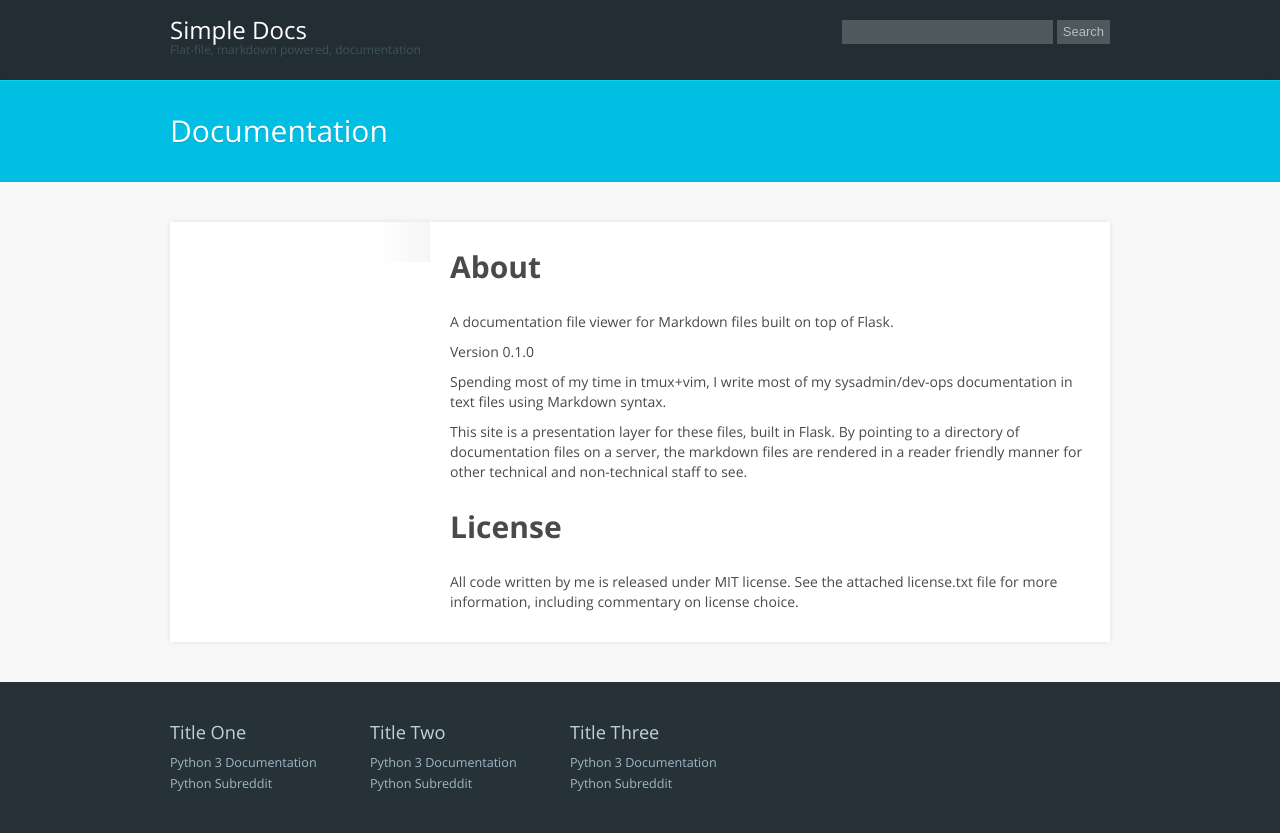
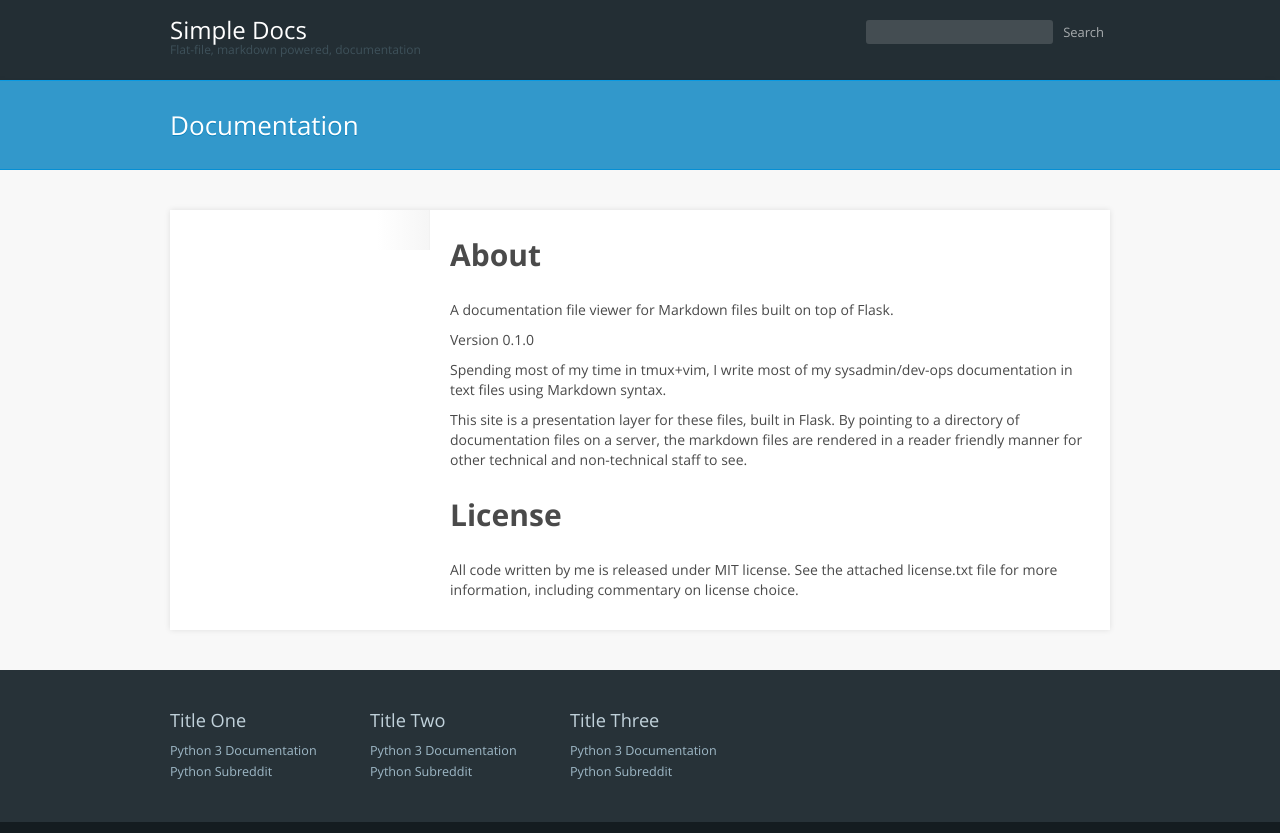
Before and after one commit to chrislaskey/simpledocs, a Flask app: page / in a window 1280 px wide. Shown: the top 833 px of the page. Run offline with Flask 2, Linux system fonts and the light colour scheme; parts of the project's set-up code (start-up, migrations or seed data) failed here and were passed over.

Commit message:
Style tweaks to header and banner

```diff
--- a/main.py
+++ b/main.py
@@ -4,7 +4,6 @@ from lib.environment import Environment
 Environment().add_virtualenv_site_packages_to_path(__file__)
 
 from flask import Flask, abort, request, redirect, url_for, render_template, g
-from lib.commandline import CommandLine
 from lib.contentloader import ContentLoader
 from lib.markdownparser import MarkdownParser
 from application.pageprocessing import common_page_processing
--- a/static/css/main.css
+++ b/static/css/main.css
@@ -65,6 +65,12 @@ h3, h4, h5, h6{
 	margin:1.5em 0px;
 }
 
+form,
+input{
+	font-family: 'Open Sans', sans-serif;
+	font-weight: 400;
+}
+
 /* Structure */
 
 .wrapper {
@@ -82,9 +88,9 @@ header {
 	}
 
 #wrapper-banner{
-	background: #00bfe3;
-	border-bottom: 1px solid #00b7df;
-	border-top: 1px solid #00d9ee;
+	background: #3298cb;
+	border-bottom: 1px solid #068fd4;
+	border-top: 1px solid #099ae3;
 	box-shadow: -6px 0 6px rgba(0, 0, 0, 0.05);
 }
 
@@ -92,8 +98,8 @@ header {
 		color: #fff;
 		font-size: 30px;
 		margin: 0px auto;
-		padding: 40px 0;
-		text-shadow: 0 1px #009fcc;
+		padding: 34px 0;
+		text-shadow: 0 1px #0881bd;
 		width: 940px;
 	}
 
@@ -200,28 +206,30 @@ header form.search{
 
 form.search {
 	display:inline-block;
-	font-size:15px;
 	margin:0px;
 	padding:0px;
 }
 
 	form.search input.text {
-		background:rgba(255,255,255,0.2);
-		border:none;
-		color:rgba(255,255,255,0.6);
-		display:inline-block;
-		line-height:18px;
-		margin:0px;
-		padding:3px 6px;
-	}
-
-	form.search input.submit {
-		background:rgba(255,255,255,0.2);
+		background:rgba(255,255,255,0.15);
 		border:none;
 		color:rgba(255,255,255,0.6);
 		display:inline-block;
 		font-size:13px;
-		font-weight:300;
+		font-weight:400;
+		line-height:18px;
+		margin:0px;
+		padding:3px 6px;
+
+		border-radius:3px;
+	}
+
+	form.search input.submit {
+		background:rgba(255,255,255,0.0);
+		border:none;
+		color:rgba(255,255,255,0.6);
+		display:inline-block;
+		font-size:13px;
 		line-height:18px;
 		margin:0px;
 		padding:3px 6px;
@@ -232,7 +240,7 @@ form.search {
 
 #banner h3{
 	float:left;
-	font-size:30px;
+	font-size:26px;
 	font-weight:normal;
 	line-height:20px;
 	margin:0px;
```
